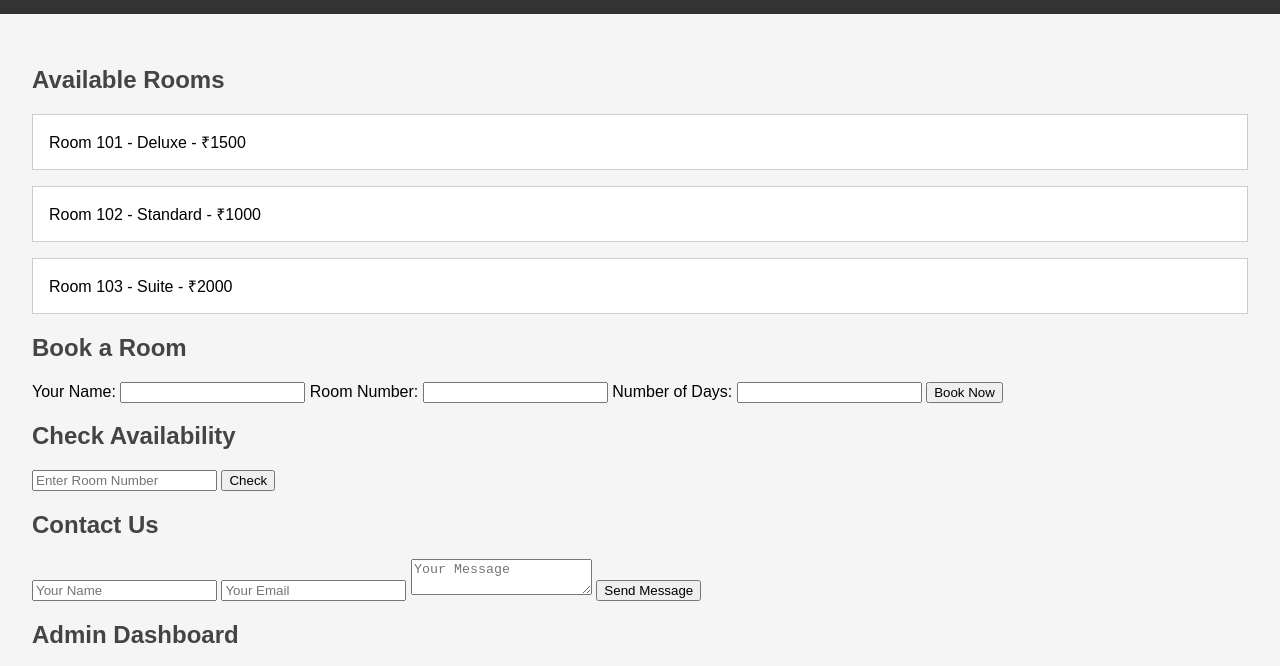
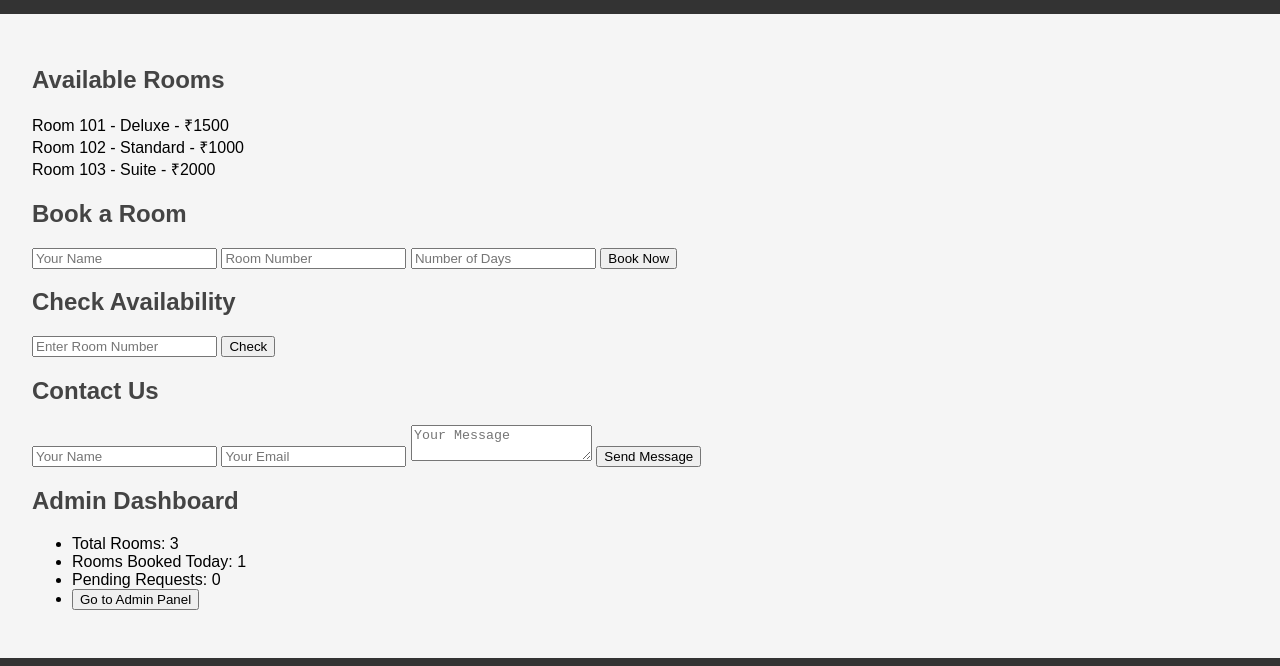
Before and after one commit to RUTUJACHOUDHAR21/HOTEL_SYSTEM, a plain HTML site: page index.html in a window 1280 px wide. Shown: the part 117-783 px from the top of the page. Drawn offline with Linux system fonts and the light colour scheme.

Commit message:
Update index.html

```diff
--- a/index.html
+++ b/index.html
@@ -19,38 +19,33 @@
   </header>
 
   <main>
-    <!-- Rooms Section -->
     <section id="rooms">
       <h2>Available Rooms</h2>
-      <div class="room" onclick="bookRoom(101)">Room 101 - Deluxe - ₹1500</div>
-      <div class="room" onclick="bookRoom(102)">Room 102 - Standard - ₹1000</div>
-      <div class="room" onclick="bookRoom(103)">Room 103 - Suite - ₹2000</div>
+      <div class="room-container">
+        <div class="room-card" onclick="bookRoom(101)">Room 101 - Deluxe - ₹1500</div>
+        <div class="room-card" onclick="bookRoom(102)">Room 102 - Standard - ₹1000</div>
+        <div class="room-card" onclick="bookRoom(103)">Room 103 - Suite - ₹2000</div>
+      </div>
     </section>
 
-    <!-- Booking Form -->
     <section id="booking">
       <h2>Book a Room</h2>
       <form onsubmit="submitBooking(event)">
-        <label for="name">Your Name:</label>
-        <input type="text" id="name" required>
-        <label for="room">Room Number:</label>
-        <input type="number" id="room" required>
-        <label for="days">Number of Days:</label>
-        <input type="number" id="days" required>
+        <input type="text" id="name" placeholder="Your Name" required>
+        <input type="number" id="room" placeholder="Room Number" required>
+        <input type="number" id="days" placeholder="Number of Days" required>
         <button type="submit">Book Now</button>
       </form>
-      <div id="booking-output"></div>
+      <div id="booking-output" class="message-box"></div>
     </section>
 
-    <!-- Availability Checker -->
     <section id="availability">
       <h2>Check Availability</h2>
       <input type="number" id="check-room" placeholder="Enter Room Number">
       <button onclick="checkAvailability()">Check</button>
-      <div id="availability-output"></div>
+      <div id="availability-output" class="message-box"></div>
     </section>
 
-    <!-- Contact Form -->
     <section id="contact">
       <h2>Contact Us</h2>
       <form>
@@ -61,10 +56,9 @@
       </form>
     </section>
 
-    <!-- Admin Dashboard (Static) -->
     <section id="admin">
       <h2>Admin Dashboard</h2>
-      <ul>
+      <ul class="admin-stats">
         <li>Total Rooms: 3</li>
         <li>Rooms Booked Today: 1</li>
         <li>Pending Requests: 0</li>
```
